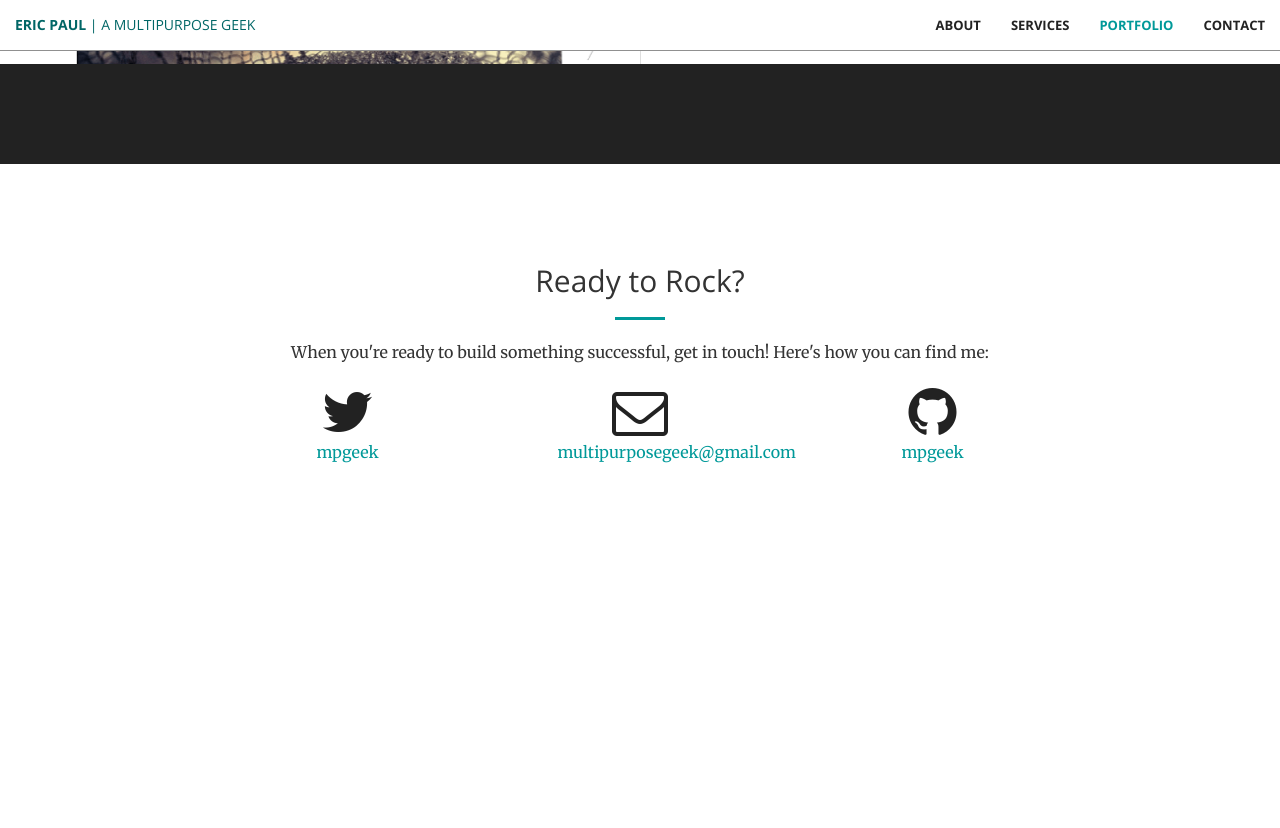
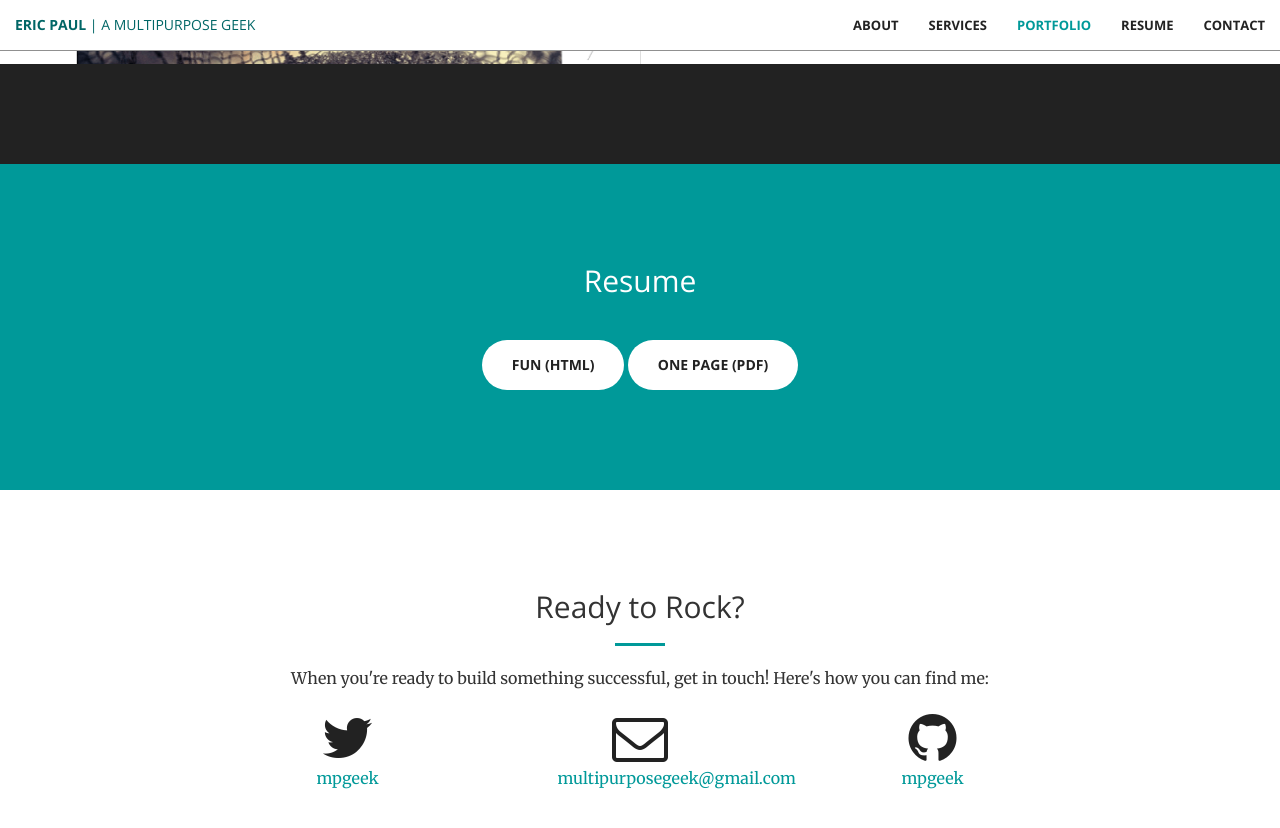
Before and after one commit to mpgeek/mpg.co, a Jekyll site: the page built from index.html, in a window 1280 px wide and 900 px high, scrolled down 2576 px. Shown: the top 828 px of the window. Built offline with Jekyll 4.4.1, drawn with Linux system fonts in a browser that asks for light colours; before the commit the page ends 3160 px from its top, so only the background shows below that.

Commit message:
Add resumes.

```diff
--- a/_includes/nav.html
+++ b/_includes/nav.html
@@ -24,6 +24,9 @@
                     <a class="page-scroll" href="#portfolio">Portfolio</a>
                 </li>
                 <li>
+                    <a class="page-scroll" href="#resume">Resume</a>
+                </li>
+                <li>
                     <a class="page-scroll" href="#contact">Contact</a>
                 </li>
             </ul>
--- /dev/null
+++ b/_includes/resume-teaser.html
@@ -0,0 +1,10 @@
+<section class="bg-primary" id="resume">
+  <div class="row">
+    <div class="col-lg-12 text-center">
+      <h2 class="section-heading">Resume</h2>
+      <hr class="primary">
+      <a href="resume/resume.html" class="btn btn-default btn-xl">Fun (HTML)</a>
+      <a href="resume/resume-onepage.pdf" class="btn btn-default btn-xl">One Page (PDF)</a>
+    </div>
+  </div>
+</section>
--- a/_layouts/front.html
+++ b/_layouts/front.html
@@ -9,6 +9,7 @@
   {% include call-to-action.html %}
   {% include services.html %}
   {% include portfolio.html %}
+  {% include resume-teaser.html %}
   {% include contact.html %}
   {% include scripts.html %}
 </body>
```
Also changed, not shown: resume/resume.html (renamed from resume.html), 1 other file.
